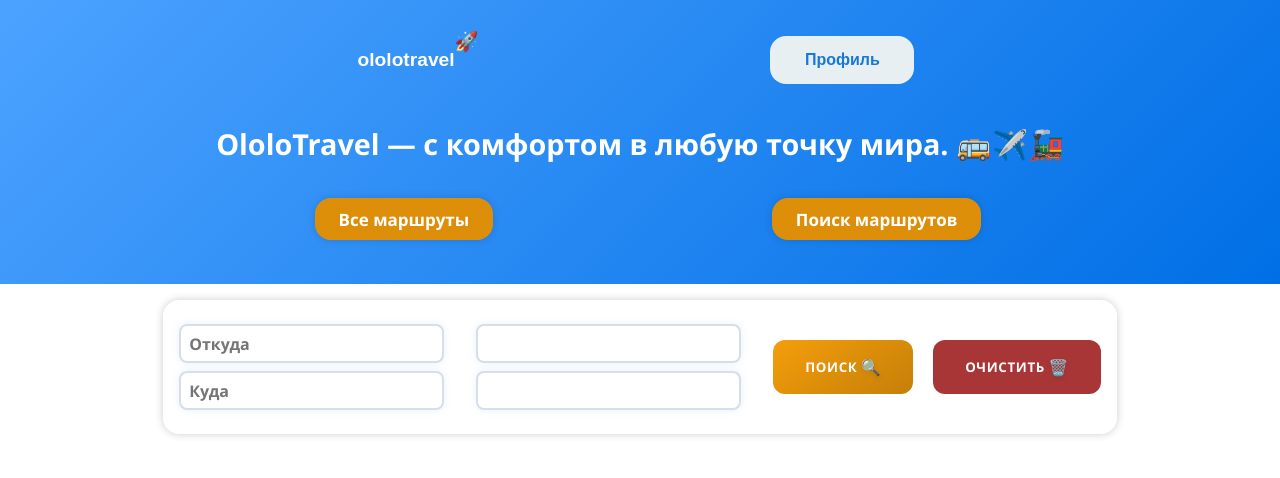
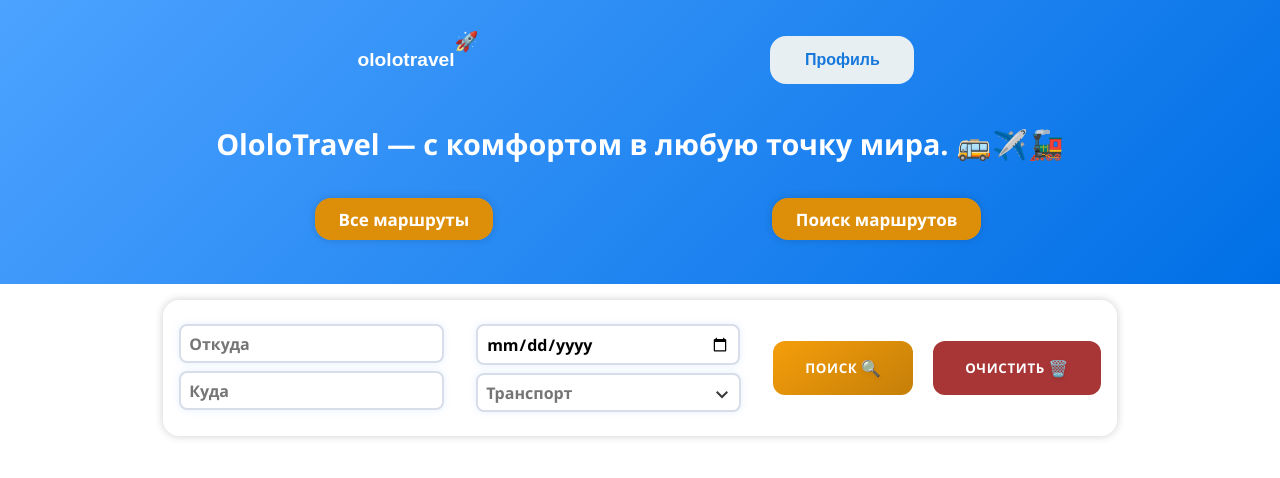
Before and after one commit to l1rn/transportApp, a Vue app in the folder client/: page /home in a window 1280 px wide. Shown: the top 478 px of the page. Built offline with nearby package versions, Linux system fonts and the light colour scheme.

Commit message:
search container view done

```diff
--- a/client/package.json
+++ b/client/package.json
@@ -32,7 +32,6 @@
     "@typescript-eslint/eslint-plugin": "^8.46.0",
     "@typescript-eslint/parser": "^8.46.0",
     "@vue/cli-plugin-babel": "~5.0.9",
-    "@vue/cli-plugin-eslint": "~5.0.9",
     "@vue/cli-plugin-typescript": "~5.0.9",
     "@vue/cli-service": "~5.0.9",
     "@vue/compiler-sfc": "^3.5.22",
@@ -48,5 +47,8 @@
     "sass": "^1.93.2",
     "sass-loader": "^16.0.5",
     "typescript": "~5.9.3"
+  },
+  "overrides": {
+    "eslint-webpack-plugin": "^4.2.0"
   }
 }
--- a/client/src/components/SearchRoutesView.vue
+++ b/client/src/components/SearchRoutesView.vue
@@ -218,7 +218,7 @@
 </template>
 <script setup>
 import BackbuttonToHome from './UI/BackButtonView.vue';
-import RoutesService from '@/services/routesService';
+import { routesService } from '@/services/routeService';
 import { onBeforeMount, onMounted, reactive, ref, computed, nextTick, watch } from 'vue';
 
 let inputRouteFrom = ref('');
@@ -333,7 +333,7 @@ onMounted(async () => {
 const fetchRoutes = async () => {
   try {
     isLoading.value = true;
-    const response = await RoutesService.getRoutes();
+    const response = await routesService.getRoutes();
     routes.value = response.data;
   } catch (err) {
     error.value = 'Не удалось загрузить маршруты';
--- a/client/src/components/UI/routecomponents/AllRoutesView.vue
+++ b/client/src/components/UI/routecomponents/AllRoutesView.vue
@@ -62,7 +62,7 @@
   </div>
 </template>
 <script setup>
-import RoutesService from '@/services/routesService';
+import { routesService } from '@/services/routeService';
 import { ref, computed, onMounted } from 'vue';
 
 const routes = ref([]);
@@ -73,7 +73,7 @@ const paginatedRoutes = computed(() => {
 })
 
 const fetchRoutes = async () => {
-  const response = await RoutesService.searchRoutes(null, null, null, null, currentPage.value, 10);
+  const response = await routesService.searchRoutes(null, null, null, null, currentPage.value, 10);
   routes.value = response.data;
 }
 onMounted(async () => {
--- a/client/src/components/admin/adminRoutesManage/DeleteRoute.vue
+++ b/client/src/components/admin/adminRoutesManage/DeleteRoute.vue
@@ -85,8 +85,7 @@
 <script setup>
 import Notifications from '@/components/UI/NotificationsView.vue'
 import AdminService from '@/services/adminService';
-import RoutesService from '@/services/routesService';
-
+import { routesService } from '@/services/routeService';
 import { ref, computed, onMounted } from 'vue';
 
 const headers = ref([
@@ -107,7 +106,7 @@ return routes.value.slice(start,end);
 const totalPages = computed(() => Math.ceil(routes.value.length / itemsPerPage.value))
 
 const fetchRoutes = async() =>{
-const response = await RoutesService.getRoutes();
+const response = await routesService.getRoutes();
 routes.value = response.data;
 }
 onMounted(async() =>{
--- a/client/src/components/atom/InputSuggestionView.vue
+++ b/client/src/components/atom/InputSuggestionView.vue
@@ -5,13 +5,30 @@
                 v-model="localValue"
                 :type="props.type"
                 :placeholder="props.placeholder"
-            @focus="focusSuggestions"
-            @blur="hideSuggestions">
+                :readonly="props.type === 'select'"
+                @click="focusSuggestions"
+                @blur="hideSuggestions"
+            />
+            <span
+                @click="focusSuggestions"
+                class="select-icon"
+                :class="{ 'isActive': suggestionList}"
+                v-if="props.type === 'select'">
+                <img src="../../assets/icons/dropdown.svg" alt="select">
+            </span>
+
+            <template v-if="props.type !== 'date'">
+                <div v-if="isLoading" class="loading-indicator">
+                    <div class="text-container">
+                        Загрузка...
+                    </div>
+                </div>
                 <div
                 v-if="suggestionList"
                 class="suggestions-list">
                     <ul>
                         <template
+                        v-if="suggestionType"
                         v-for="(el, idx) in apiResults"
                         :key="idx"
                         >
@@ -20,13 +37,16 @@
                                 {{ el }}
                             </li>
                         </template>
+                        <template
+                        v-for="transport in transportList"
+                        v-if="props.type === 'select'"
+                        :key="transport">
+                            <li
+                            @click="selectSuggestion(transport)">{{ transport }}</li>
+                        </template>
                     </ul>
                 </div>
-            <div v-else-if="isLoading" class="loading-indicator">
-                <div class="text-container">
-                    Загрузка...
-                </div>
-            </div>
+            </template>
         </div>
     </div>
 </template>
@@ -52,16 +72,22 @@ const localValue = defineModel<string | null>({
 });
 
 const focusSuggestions = () => {
-    suggestionList.value = true;
+    suggestionList.value = !suggestionList.value;
 }
 
 const hideSuggestions = () => {
     setTimeout(() => {
         suggestionList.value = false;
-    }, 100)
+    }, 250)
 }
 
-const apiResults = ref([]);
+const apiResults = ref<string[]>([]);
+const transportList = ref<Record<number, string>>({
+    1: "🚌 Автобус",
+    2: "✈️ Самолет",
+    3: "🚆 Поезд",
+    4: "🏍️ Любой"
+})
 
 const fetchSuggestions = async (q: string | null) => {
     if (!q) {
@@ -114,7 +140,6 @@ watch(localValue, (newValue) => {
     })
     console.log(apiResults.value);
 })
-
 </script>
 <style lang="scss">
 @import "../../assets/styles/static/color.d.scss";
@@ -137,6 +162,27 @@ watch(localValue, (newValue) => {
                 box-shadow: 0 0 8px rgba($color: $primary-blue, $alpha: 0.3);
             }
         }
+        input[type="select"]{
+            cursor: pointer;
+            caret-color: transparent;
+        }
+        input[type="date"]{
+            width: 92%;
+        }
+        .select-icon {
+            position: absolute;
+            width: 16px;
+            height: 16px;
+            right: 15px;
+            top: 45%;
+            transform: translateY(-50%);
+            cursor: pointer;
+            transition: all 0.3s;
+            &.isActive {
+                transform: scaleY(-1);
+            }
+        }
+
     }
 }
 
--- a/client/src/components/molecule/SearchContainerView.vue
+++ b/client/src/components/molecule/SearchContainerView.vue
@@ -19,10 +19,11 @@
       <div class="input-wrapper">
         <input-suggestion-view
         v-model="filter.date"
-        type="text"/>
+        type="date"/>
         <input-suggestion-view
         v-model="filter.transport"
-        type="text"/>
+        type="select"
+        placeholder="Транспорт"/>
       </div>
       <div class="search-container">
         <button class="search-button-custom">
--- a/client/src/services/RoutesService.js
+++ /dev/null
@@ -1,25 +0,0 @@
-import { api } from "./api";
-
-class RoutesService{
-    getRoutes(){
-        return api.get(`${process.env.VUE_APP_BACKEND_APP_API}/routes`);
-    }
-    searchRoutes(routeFrom, routeTo, date, transport, page = 0, size = 10){
-        const params = {
-            routeFrom: routeFrom || null,
-            routeTo: routeTo || null,
-            date: date || null,
-            transport: transport || null,
-            page: page,
-            size: size
-        };
-        Object.keys(params).forEach(key => {
-            if (params[key] === null || params[key] === undefined) {
-                delete params[key];
-            }
-        });
-        return api.get(`${process.env.VUE_APP_BACKEND_APP_API}/routes/search`, {params});
-    }
-}
-
-export default new RoutesService();
--- a/client/src/services/authorizationService.ts
+++ b/client/src/services/authorizationService.ts
@@ -6,7 +6,7 @@ import router from "@/routers/router";
 
 class AuthorizationService{
     public async signInUser(data: UserData): Promise<AxiosResponse> {
-        return await api.post(`${process.env.VUE_APP_BACKEND_APP_API}/auth/sign-in`, {
+        return await api.post(`/auth/sign-in`, {
             username: data.username,
             password: data.password
         })
@@ -14,7 +14,7 @@ class AuthorizationService{
 
     public async logoutUser(): Promise<boolean> {
         try{
-            await api.post(`${process.env.VUE_APP_BACKEND_APP_API}/auth/logout`,);
+            await api.post(`/auth/logout`,);
             const loginStore = useLoginStore();
             router.replace('/')
             loginStore.logout()
@@ -27,14 +27,14 @@ class AuthorizationService{
     }
 
     public async signupUser(data: UserData): Promise<AxiosResponse> {
-        return api.post(`${process.env.VUE_APP_BACKEND_APP_API}/auth/sign-up`, {
+        return api.post(`/auth/sign-up`, {
             username: data.username,
             password: data.password
         });
     }
 
     getRoleUser(){
-        return api.get(`${process.env.VUE_APP_BACKEND_APP_API}/users/me/role`)
+        return api.get(`/users/me/role`)
     }
 }
 
--- /dev/null
+++ b/client/src/services/routeService.ts
@@ -0,0 +1,28 @@
+import { AxiosResponse, InternalAxiosRequestConfig } from "axios";
+import { api } from "./api";
+import { PaginatedRoute } from "@/types/route";
+
+class RouteService {
+    public async searchRoutes(
+        routeFrom?: string,
+        routeTo?: string,
+        transport?: string,
+        date?: string,
+        page: number = 0,
+        size: number = 10
+    ): Promise<AxiosResponse<PaginatedRoute>> {
+        return await api.get('/routes/search', {
+            params: Object.fromEntries(
+                Object.entries({ routeFrom, routeTo, transport, date, page, size })
+                    .filter(([_, value]) => value != null)
+            ),
+            headers: {}
+        } as InternalAxiosRequestConfig);
+    }
+
+    public getRoutes(): Promise<AxiosResponse> {
+        return api.get(`${process.env.VUE_APP_BACKEND_APP_API}/routes`);
+    }
+}
+
+export const routesService = new RouteService();
```
Also changed, not shown: client/src/types/route.d.ts (+8 -0 lines), client/src/assets/icons/dropdown.svg (added), client/src/services/bookingService.js (renamed from client/src/services/BookingService.js), client/src/services/userService.js (renamed from client/src/services/UserService.js). Lines whose indentation alone changed are shown as unchanged.
